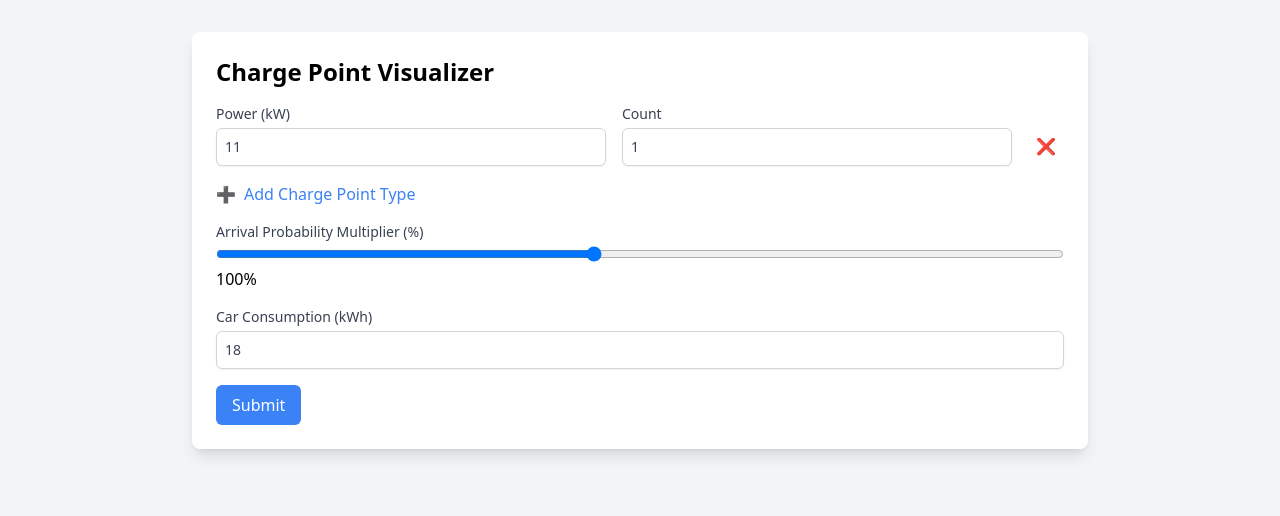
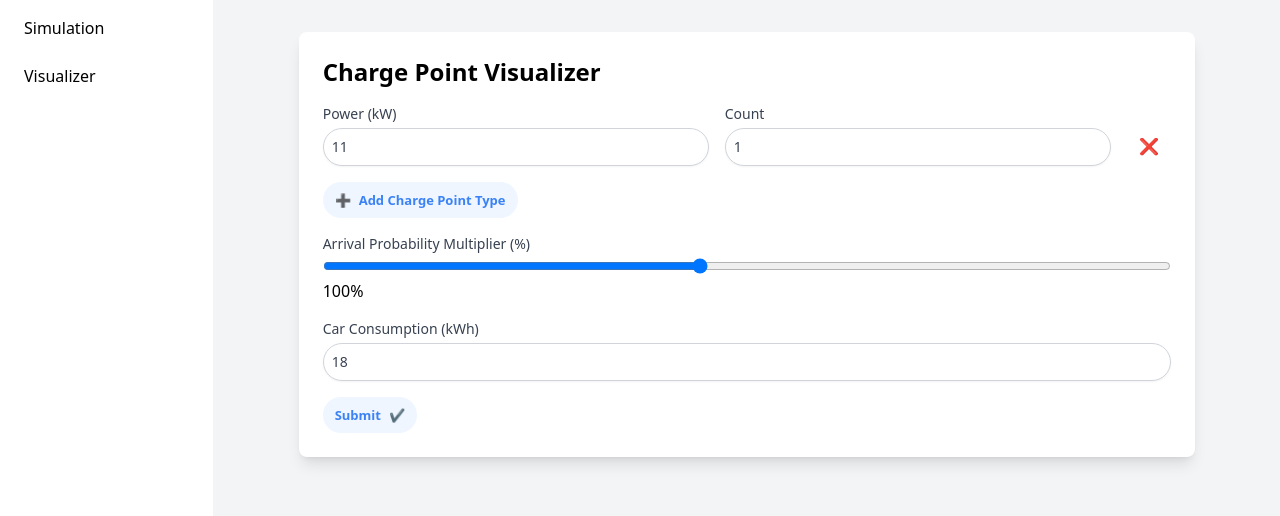
Before and after one commit to victorhsantiago/ev-chargepoint-sim, a React (Vite) app: page /visualizer in a window 1280 px wide. Shown: the top 516 px of the page. Built offline with nearby package versions, Linux system fonts and the light colour scheme.

Commit message:
style: update CSS rules

```diff
--- a/src/App.css
+++ b/src/App.css
@@ -0,0 +1,12 @@
+.nav-link {
+  @apply flex;
+  @apply items-center;
+  @apply rounded-full;
+  @apply px-4;
+  @apply py-2;
+  @apply hover:bg-blue-700;
+  @apply hover:text-white;
+  @apply transition;
+  @apply ease-in-out;
+  @apply duration-200;
+}
--- a/src/App.tsx
+++ b/src/App.tsx
@@ -1,12 +1,28 @@
 import './App.css';
-import { Link } from 'react-router-dom';
+import { Link, Outlet } from 'react-router-dom';
 
 function App() {
   return (
-    <>
-      <Link to={`simulation`}>Simulation</Link>
-      <Link to={`visualizer`}>Visualizer</Link>
-    </>
+    <div className="md:grid grid-cols-12">
+      <nav className="col-span-2 p-2" role="navigation">
+        <ul className="flex md:flex-col gap-2">
+          <li>
+            <Link className="nav-link" to={`simulation`}>
+              Simulation
+            </Link>
+          </li>
+          <li>
+            <Link className="nav-link" to={`visualizer`}>
+              Visualizer
+            </Link>
+          </li>
+        </ul>
+      </nav>
+
+      <main className="col-span-10 min-h-screen">
+        <Outlet />
+      </main>
+    </div>
   );
 }
 
--- a/src/components/ChargePoint/index.tsx
+++ b/src/components/ChargePoint/index.tsx
@@ -45,6 +45,7 @@ function ChargePoint({
             ariaLabel="Remove charge point type"
             className="self-end p-2"
             leftIcon="cross"
+            style="secondary"
             onClick={() => removeChargePointType(index)}
           />
         </div>
--- a/src/components/IconButton/index.tsx
+++ b/src/components/IconButton/index.tsx
@@ -1,4 +1,5 @@
 import { Icons } from '@/models';
+import './style.css';
 
 type Props = {
   ariaLabel: string;
@@ -6,7 +7,9 @@ type Props = {
   label?: string;
   leftIcon?: keyof typeof Icons;
   rightIcon?: keyof typeof Icons;
-  onClick: () => void;
+  style?: 'primary' | 'secondary';
+  type?: 'button' | 'submit' | 'reset' | undefined;
+  onClick?: () => void;
 };
 
 function IconButton({
@@ -15,12 +18,14 @@ function IconButton({
   label,
   leftIcon,
   rightIcon,
+  style = 'primary',
+  type = 'button',
   onClick,
 }: Props) {
   return (
     <button
-      className={`flex gap-2 text-blue-500 ${className || ''}`.trim()}
-      type="button"
+      className={`icon-button ${style == 'primary' && 'icon-button--primary'} ${style == 'secondary' && 'icon-button--secondary'} ${className || ''}`.trim()}
+      type={type}
       onClick={onClick}
       aria-label={ariaLabel}
     >
--- /dev/null
+++ b/src/components/IconButton/style.css
@@ -0,0 +1,24 @@
+.icon-button {
+  @apply pointer-events-auto;
+  @apply rounded-full;
+  @apply px-3;
+  @apply py-2;
+}
+
+.icon-button--primary {
+  @apply bg-blue-50;
+  @apply text-blue-500;
+  @apply space-x-2;
+  @apply text-[0.8125rem];
+  @apply font-semibold;
+  @apply leading-5;
+  @apply hover:text-white;
+  @apply hover:bg-blue-500;
+}
+
+.icon-button--secondary {
+  @apply pointer-events-auto;
+  @apply text-center;
+  @apply font-medium;
+  @apply hover:bg-slate-50;
+}
--- a/src/components/InputForm/index.tsx
+++ b/src/components/InputForm/index.tsx
@@ -3,6 +3,7 @@ import ChargePoint from '@/components/ChargePoint';
 import InputNumber from '@/components/InputNumber';
 import InputRange from '@/components/InputRange';
 import { Input } from '@/models';
+import IconButton from '../IconButton';
 
 const InputForm = ({ onSubmit }: { onSubmit: (data: Input) => void }) => {
   const defaultChargePoint = { power: 11, count: 1 };
@@ -83,12 +84,12 @@ const InputForm = ({ onSubmit }: { onSubmit: (data: Input) => void }) => {
         onChange={(e) => setCarConsumption(Number(e.target.value))}
       />
 
-      <button
+      <IconButton
+        ariaLabel="Submit"
+        label="Submit"
         type="submit"
-        className="bg-blue-500 text-white px-4 py-2 rounded-md"
-      >
-        Submit
-      </button>
+        rightIcon="submit"
+      />
     </form>
   );
 };
--- a/src/components/InputNumber/index.tsx
+++ b/src/components/InputNumber/index.tsx
@@ -13,7 +13,7 @@ function InputText({ label, value, onChange }: Props) {
           type="number"
           value={value}
           onChange={onChange}
-          className="mt-1 p-2 block w-full border border-gray-300 rounded-md shadow-sm"
+          className="mt-1 p-2 block w-full rounded-full border border-gray-300 shadow-sm"
         />
       </label>
     </div>
--- a/src/models/Icons/index.ts
+++ b/src/models/Icons/index.ts
@@ -1,4 +1,5 @@
 export const Icons = {
+  cross: '❌',
   plus: '➕',
-  cross: '❌'
-}
+  submit: '✔️',
+};
--- a/src/routes/router.tsx
+++ b/src/routes/router.tsx
@@ -1,12 +1,16 @@
-import { createBrowserRouter } from 'react-router-dom';
-import App from '../App';
-import Simulation from '../pages/Simulation';
-import Visualizer from '../pages/Visualizer';
+import { createBrowserRouter, Navigate } from 'react-router-dom';
+import App from '@/App';
+import Simulation from '@/pages/Simulation';
+import Visualizer from '@/pages/Visualizer';
 
 export const router = createBrowserRouter([
   {
     path: '/',
     element: <App />,
+    children: [
+      {
+        index: true,
+        element: <Navigate to="/visualizer" replace />,
       },
       {
         path: '/simulation',
@@ -16,4 +20,6 @@ export const router = createBrowserRouter([
         path: '/visualizer',
         element: <Visualizer />,
       },
+    ],
+  },
 ]);
```
Lines whose indentation alone changed are shown as unchanged.
